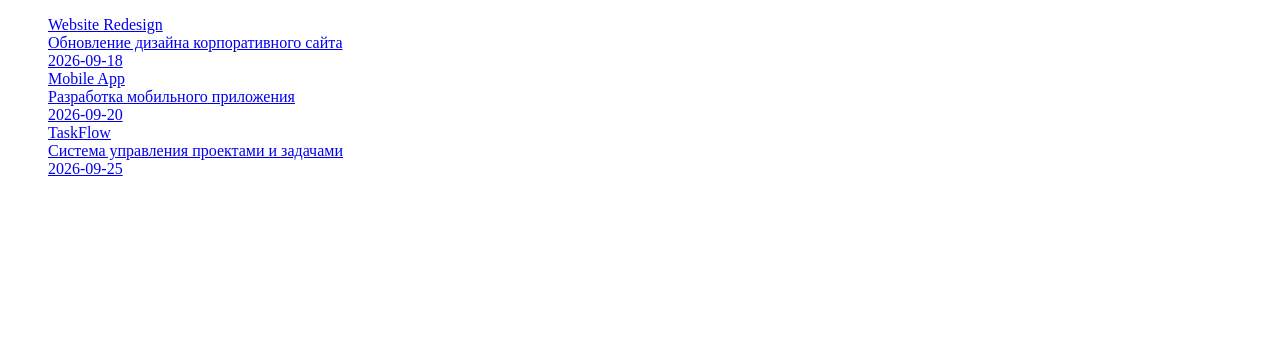
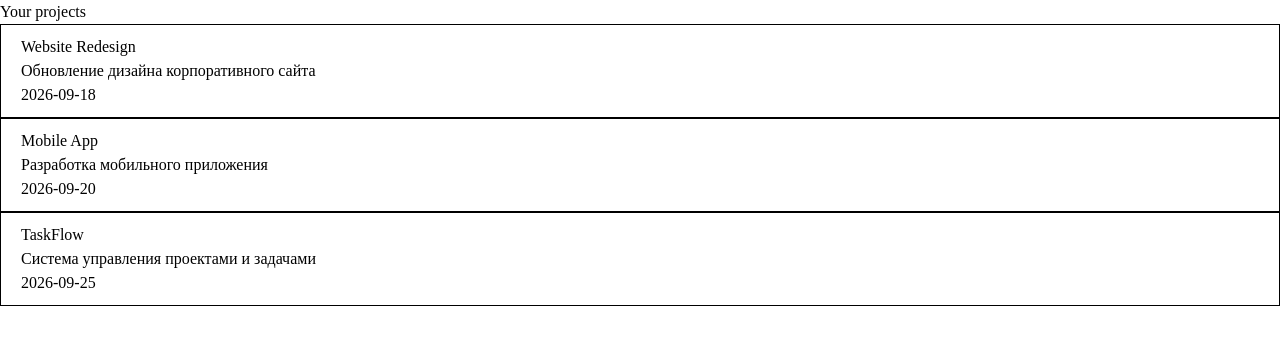
Before and after one commit to devaitt/task-flow, a React (Vite) app: page / in a window 1280 px wide. Shown: the top 344 px of the page. Built offline with nearby package versions, Linux system fonts and the light colour scheme; data requests are answered from the project's data file.

Commit message:
начал делать стили

```diff
--- a/src/App.tsx
+++ b/src/App.tsx
@@ -2,6 +2,7 @@ import { Route, Routes } from "react-router-dom";
 import ProjectsPage from "./pages/ProjectsPage";
 import ProjectPage from "./pages/ProjectPage";
 import TaskPage from "./pages/TaskPage";
+import "./reset.css";
 
 export default function App() {
   return (
--- /dev/null
+++ b/src/components/project card/ProjectCard.css
@@ -0,0 +1,8 @@
+.card__container {
+  width: 100%;
+}
+
+.card {
+  border: 1px solid black;
+  padding: 10px 20px;
+}
--- a/src/components/project card/ProjectCard.tsx
+++ b/src/components/project card/ProjectCard.tsx
@@ -1,6 +1,6 @@
 import { type Project } from "../../types";
 import { Link } from "react-router-dom";
-
+import "./ProjectCard.css";
 interface ProjectCardProps {
   project: Project;
 }
--- /dev/null
+++ b/src/pages/ProjectPage.css
@@ -0,0 +1,4 @@
+.project__body {
+  display: flex;
+  flex-direction: row;
+}
--- a/src/pages/ProjectPage.tsx
+++ b/src/pages/ProjectPage.tsx
@@ -32,9 +32,11 @@ export default function ProjectPage() {
 
   return (
     <div className="project__container">
-      <h1 className="project__title">{projectQuery.data.name}</h1>
-      <p className="project__description">{projectQuery.data.description}</p>
-      <Kanban tasks={tasksQuery.data} />
+      <div className="project__body">
+        <h1 className="project__title">{projectQuery.data.name}</h1>
+        <p className="project__description">{projectQuery.data.description}</p>
+        <Kanban tasks={tasksQuery.data} />
+      </div>
     </div>
   );
 }
--- /dev/null
+++ b/src/pages/ProjectsPage.css
@@ -0,0 +1,2 @@
+.projects__title {
+}
--- a/src/pages/ProjectsPage.tsx
+++ b/src/pages/ProjectsPage.tsx
@@ -1,6 +1,7 @@
 import { getProjects } from "../../API/projects";
 import { useQuery } from "@tanstack/react-query";
 import ProjectCard from "../components/project card/ProjectCard";
+import "./ProjectsPage.css";
 export default function ProjectsPage() {
   const { data, isLoading, isError, isFetching, error } = useQuery({
     queryKey: ["projects"],
@@ -16,6 +17,7 @@ export default function ProjectsPage() {
   return (
     <>
       {isFetching && <p className="fetching-hint">Updating</p>}
+      <h1 className="projects__title">Your projects</h1>
       <ul className="projects__list">
         {data?.map((project) => (
           <ProjectCard project={project} key={project.id} />
--- /dev/null
+++ b/src/reset.css
@@ -0,0 +1,84 @@
+/* Убираем отступы и задаём box-sizing */
+*,
+*::before,
+*::after {
+  box-sizing: border-box;
+  margin: 0;
+  padding: 0;
+}
+
+/* Базовые настройки html/body */
+html {
+  -webkit-text-size-adjust: 100%;
+  text-size-adjust: 100%;
+}
+
+body {
+  min-height: 100vh;
+  line-height: 1.5;
+  -webkit-font-smoothing: antialiased;
+  text-rendering: optimizeLegibility;
+}
+
+/* Медиа-элементы не выходят за пределы контейнера */
+img,
+picture,
+video,
+canvas,
+svg {
+  display: block;
+  max-width: 100%;
+}
+
+/* Формы наследуют шрифт */
+input,
+button,
+textarea,
+select {
+  font: inherit;
+  color: inherit;
+}
+
+/* Кнопки без стилей */
+button {
+  background: none;
+  border: none;
+  cursor: pointer;
+}
+
+/* Ссылки без подчёркивания (по желанию) */
+a {
+  color: inherit;
+  text-decoration: none;
+}
+
+/* Заголовки и параграфы без лишних отступов */
+h1,
+h2,
+h3,
+h4,
+h5,
+h6,
+p {
+  margin: 0;
+  font-weight: inherit;
+  font-size: inherit;
+}
+
+/* Списки без маркеров */
+ul,
+ol {
+  list-style: none;
+}
+
+/* Таблицы */
+table {
+  border-collapse: collapse;
+  border-spacing: 0;
+}
+
+/* Убираем стандартный outline (осторожно с доступностью!) */
+:focus-visible {
+  outline: 2px solid #007bff;
+  outline-offset: 2px;
+}
```
